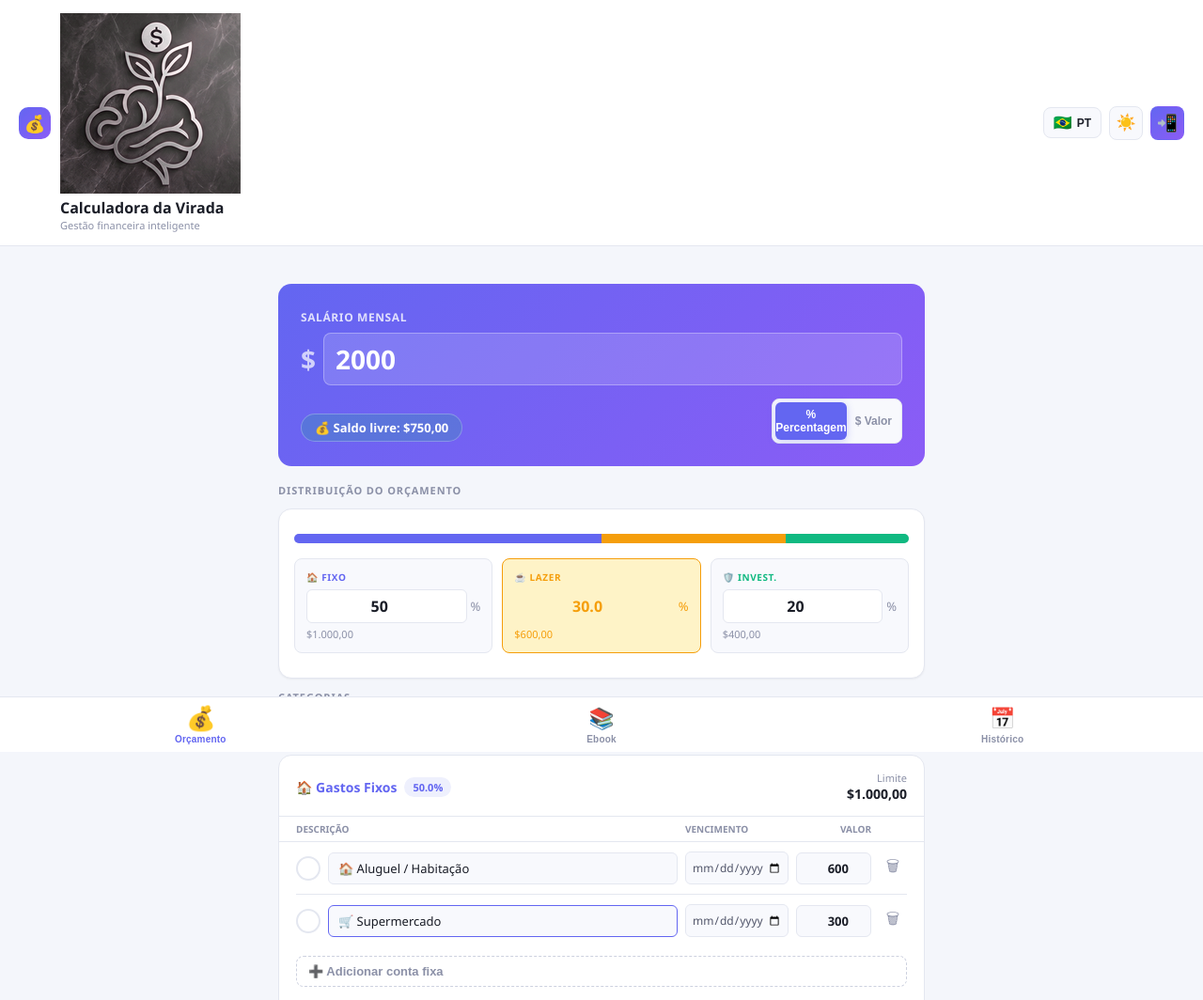
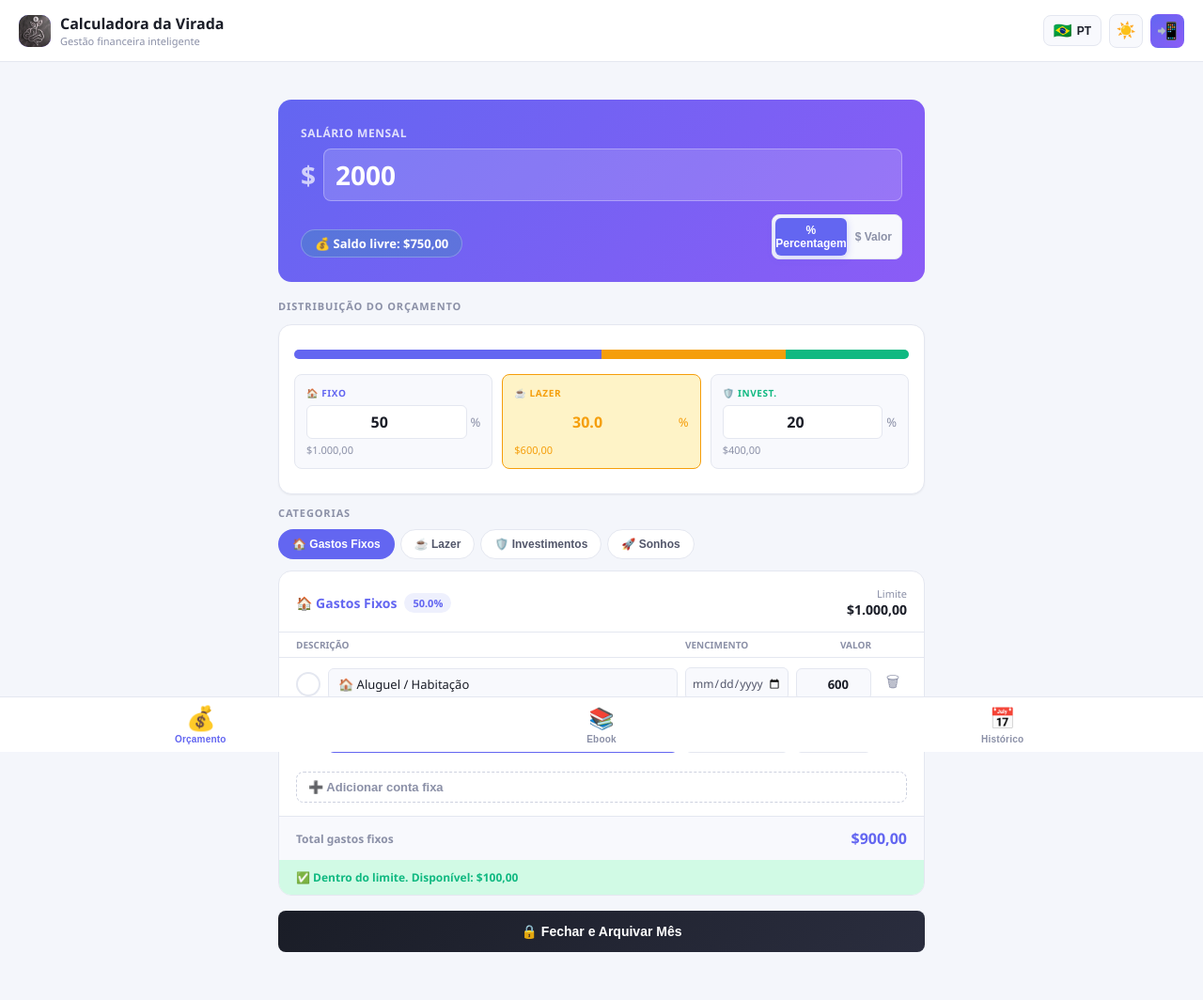
Before and after one commit to Joaopiornedo/MentePr-spera, a plain HTML site: page index.html in a window 1280 px wide. Shown: the top 1064 px of the page at 94% size. Drawn offline with Linux system fonts and the light colour scheme.

Commit message:
Update index.html

```diff
--- a/index.html
+++ b/index.html
@@ -105,7 +105,6 @@ body {
   background: linear-gradient(135deg, var(--primary), var(--purple));
   display: flex; align-items: center; justify-content: center;
   font-size: 18px;
-
 }
 .topbar-title { font-size: 16px; font-weight: 700; color: var(--text); }
 .topbar-sub { font-size: 11px; color: var(--text3); }
@@ -920,9 +919,8 @@ input, select, textarea { font-family: inherit; }
 <!-- TOPBAR -->
 <div class="topbar">
   <div class="topbar-brand">
-    <div class="topbar-logo">💰</div>
+    <div class="topbar-logo"><img src="icons/icon-192.png" alt="Logo" style="width:100%;height:100%;object-fit:cover;border-radius:10px;"></div>
     <div>
-      <img src="icons/icon-192.png" alt="">
       <div class="topbar-title">Calculadora</div>
       <div class="topbar-sub">Gestão financeira inteligente</div>
     </div>
```
